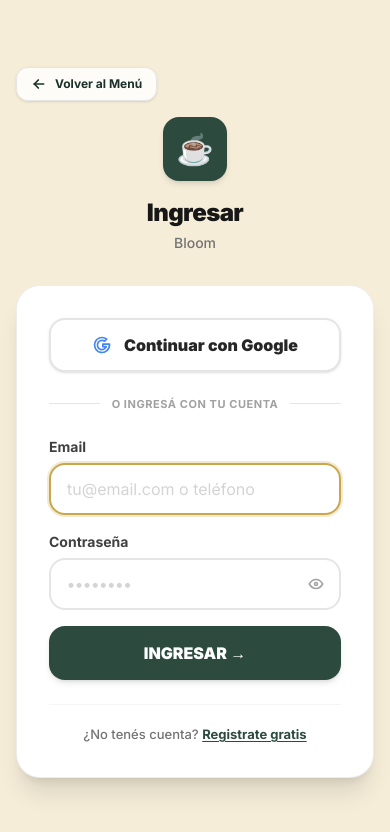
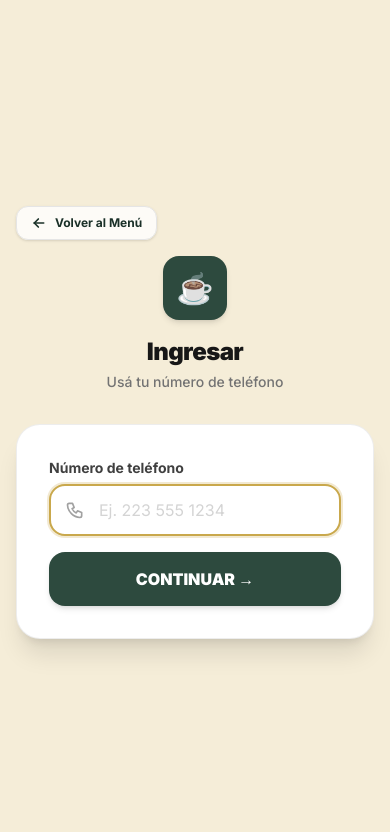
Before and after one commit to Germanmdq/bloom-2, a Next.js app: page /acceso in a window 390 px wide. Shown: the top 832 px of the page. Built offline with nearby package versions, Linux system fonts and the light colour scheme; no server answers.

Commit message:
feat: add phone-only customer access

```diff
--- a/app/acceso/page.tsx
+++ b/app/acceso/page.tsx
@@ -1,81 +1,60 @@
 "use client";
 
 import { useState } from "react";
-import { IconLoader2, IconEye, IconEyeOff, IconArrowLeft, IconBrandGoogle } from "@tabler/icons-react";
-import { createClient } from "@/lib/supabase/client";
+import { IconArrowLeft, IconLoader2, IconPhone } from "@tabler/icons-react";
 
 const GREEN = "#2d4a3e";
 const CREAM = "#F5EDD8";
 
+type AccessResult =
+  | { status: "needs_name" }
+  | { status: "ok"; name: string; created: boolean }
+  | { error: string };
+
 export default function AccesoPage() {
-    const supabase = createClient();
-
-    const [identifier, setIdentifier] = useState("");
-    const [password, setPassword] = useState("");
-    const [showPwd, setShowPwd] = useState(false);
+  const [phone, setPhone] = useState("");
+  const [fullName, setFullName] = useState("");
+  const [needsName, setNeedsName] = useState(false);
   const [loading, setLoading] = useState(false);
-    const [googleLoading, setGoogleLoading] = useState(false);
   const [error, setError] = useState("");
 
-    const handleSubmit = async (e: React.FormEvent) => {
-        e.preventDefault();
+  const handleSubmit = async (event: React.FormEvent) => {
+    event.preventDefault();
     setError("");
 
-        if (!identifier.trim()) { setError("Ingresá tu teléfono o email."); return; }
-        if (!password.trim()) { setError("Ingresá tu contraseña."); return; }
-
-        setLoading(true);
-
-        const raw = identifier.trim();
-        const isPhone = /^[\d\s\-\+\(\)]+$/.test(raw) && raw.replace(/\D/g, "").length >= 6;
-        const phoneClean = raw.replace(/\D/g, "");
-
-        // Los administradores pueden ingresar un alias simple (ej. "admin" o "admin2").
-        const username = raw.trim().toLowerCase();
-        const email = !isPhone && !username.includes("@")
-            ? `${username}@bloom.com`
-            : username;
-        let { data, error: authError } = isPhone
-            ? await supabase.auth.signInWithPassword({ phone: phoneClean, password: password.trim() })
-            : await supabase.auth.signInWithPassword({ email, password: password.trim() });
-
-        // Las cuentas creadas con el registro simple por teléfono usan un email
-        // interno. Conservamos el intento por teléfono real para el resto.
-        if (isPhone && (authError || !data.user)) {
-            const fallback = await supabase.auth.signInWithPassword({
-                email: `${phoneClean}@bloom.local`,
-                password: password.trim(),
-            });
-            data = fallback.data;
-            authError = fallback.error;
+    const cleanPhone = phone.replace(/\D/g, "");
+    if (cleanPhone.length < 7) {
+      setError("Ingresá un número de teléfono válido.");
+      return;
     }
-
-        if (authError || !data.user) {
-            setError("Datos incorrectos. Verificá teléfono/email y contraseña.");
-            setLoading(false);
+    if (needsName && !fullName.trim()) {
+      setError("Ingresá tu nombre para crear tu cuenta.");
       return;
     }
 
-        const { data: profile } = await supabase
-            .from("profiles").select("role").eq("id", data.user.id).single();
+    setLoading(true);
+    try {
+      const response = await fetch("/api/auth/phone-access", {
+        method: "POST",
+        headers: { "Content-Type": "application/json" },
+        body: JSON.stringify({ phone: cleanPhone, fullName: fullName.trim() || undefined }),
+      });
+      const result = await response.json() as AccessResult;
 
-        const isStaff = ["ADMIN", "WAITER", "KITCHEN", "MANAGER"].includes(profile?.role);
-        window.location.replace(isStaff ? "/dashboard" : "/menu");
-    };
+      if (!response.ok || "error" in result) {
+        setError("error" in result ? result.error : "No pudimos ingresar. Intentá de nuevo.");
+        return;
+      }
+      if (result.status === "needs_name") {
+        setNeedsName(true);
+        return;
+      }
 
-    const continueWithGoogle = async () => {
-        setError("");
-        setGoogleLoading(true);
-        const { error: oauthError } = await supabase.auth.signInWithOAuth({
-            provider: "google",
-            options: {
-                redirectTo: `${window.location.origin}/auth/callback?next=/registro-google`,
-            },
-        });
-
-        if (oauthError) {
-            setError("No pudimos iniciar Google. Intentá de nuevo.");
-            setGoogleLoading(false);
+      window.location.assign("/menu");
+    } catch {
+      setError("No pudimos conectarnos. Revisá tu conexión e intentá de nuevo.");
+    } finally {
+      setLoading(false);
     }
   };
 
@@ -84,8 +63,8 @@ export default function AccesoPage() {
       <div className="w-full max-w-[400px]">
         <button
           type="button"
-                    onClick={() => window.location.replace("/menu")}
-                    className="mb-4 inline-flex items-center gap-2 rounded-xl bg-white/80 backdrop-blur-sm px-3.5 py-2 text-xs font-bold text-[#1a3028] shadow-sm border border-neutral-200 hover:bg-white transition-all active:scale-95 cursor-pointer"
+          onClick={() => window.location.assign("/menu")}
+          className="mb-4 inline-flex items-center gap-2 rounded-xl bg-white/80 px-3.5 py-2 text-xs font-bold text-[#1a3028] shadow-sm border border-neutral-200 hover:bg-white transition-all active:scale-95"
         >
           <IconArrowLeft size={16} strokeWidth={2.5} />
           <span>Volver al Menú</span>
@@ -96,60 +75,45 @@ export default function AccesoPage() {
             ☕
           </div>
           <h1 className="text-2xl font-black tracking-tight text-neutral-900">Ingresar</h1>
-                    <p className="mt-1 text-sm font-medium text-neutral-500">Bloom</p>
+          <p className="mt-1 text-sm font-medium text-neutral-500">Usá tu número de teléfono</p>
         </div>
 
         <div className="rounded-3xl border border-black/[0.07] bg-white p-8 shadow-xl">
-                    <button
-                        type="button"
-                        onClick={() => void continueWithGoogle()}
-                        disabled={googleLoading || loading}
-                        className="flex min-h-[54px] w-full items-center justify-center gap-3 rounded-2xl border-2 border-neutral-200 bg-white text-[16px] font-black text-neutral-800 shadow-sm transition hover:bg-neutral-50 disabled:opacity-60"
-                    >
-                        {googleLoading ? <IconLoader2 className="h-5 w-5 animate-spin" /> : <IconBrandGoogle className="h-5 w-5 text-[#4285F4]" />}
-                        Continuar con Google
-                    </button>
-
-                    <div className="my-6 flex items-center gap-3 text-[11px] font-bold uppercase tracking-wider text-neutral-400">
-                        <span className="h-px flex-1 bg-neutral-200" />
-                        o ingresá con tu cuenta
-                        <span className="h-px flex-1 bg-neutral-200" />
+          <form onSubmit={handleSubmit} className="space-y-4">
+            <div>
+              <label className="block text-[14px] font-bold text-neutral-700 mb-1.5">Número de teléfono</label>
+              <div className="relative">
+                <IconPhone className="absolute left-4 top-1/2 -translate-y-1/2 text-neutral-400" size={20} />
+                <input
+                  type="tel"
+                  inputMode="tel"
+                  autoComplete="tel"
+                  placeholder="Ej. 223 555 1234"
+                  value={phone}
+                  onChange={(event) => { setPhone(event.target.value); setError(""); }}
+                  className="w-full min-h-[52px] rounded-2xl border-2 border-neutral-200 bg-white px-4 pl-12 text-[16px] font-semibold outline-none placeholder:text-neutral-300 placeholder:font-normal focus:border-[#c9a84c] focus:ring-2 focus:ring-[#c9a84c]/25 transition-all"
+                  autoFocus
+                />
+              </div>
             </div>
 
-                    <form onSubmit={handleSubmit} className="space-y-4">
+            {needsName && (
               <div>
-                            <label className="block text-[14px] font-bold text-neutral-700 mb-1.5">Email</label>
+                <label className="block text-[14px] font-bold text-neutral-700 mb-1.5">Tu nombre</label>
                 <input
                   type="text"
-                                autoComplete="username"
-                                placeholder="tu@email.com o teléfono"
-                                value={identifier}
-                                onChange={e => { setIdentifier(e.target.value); setError(""); }}
+                  autoComplete="name"
+                  placeholder="¿Cómo te llamás?"
+                  value={fullName}
+                  onChange={(event) => { setFullName(event.target.value); setError(""); }}
                   className="w-full min-h-[52px] rounded-2xl border-2 border-neutral-200 bg-white px-4 text-[16px] font-semibold outline-none placeholder:text-neutral-300 placeholder:font-normal focus:border-[#c9a84c] focus:ring-2 focus:ring-[#c9a84c]/25 transition-all"
                   autoFocus
                 />
+                <p className="mt-2 text-xs font-medium text-neutral-500">Es la primera vez que usás este número.</p>
               </div>
+            )}
 
-                        <div>
-                            <label className="block text-[14px] font-bold text-neutral-700 mb-1.5">Contraseña</label>
-                            <div className="relative">
-                                <input
-                                    type={showPwd ? "text" : "password"}
-                                    autoComplete="current-password"
-                                    placeholder="••••••••"
-                                    value={password}
-                                    onChange={e => { setPassword(e.target.value); setError(""); }}
-                                    className="w-full min-h-[52px] rounded-2xl border-2 border-neutral-200 bg-white px-4 pr-12 text-[16px] font-semibold outline-none placeholder:text-neutral-300 focus:border-[#c9a84c] focus:ring-2 focus:ring-[#c9a84c]/25 transition-all"
-                                />
-                                <button type="button" onClick={() => setShowPwd(s => !s)} className="absolute right-4 top-1/2 -translate-y-1/2 text-neutral-400">
-                                    {showPwd ? <IconEyeOff size={18} /> : <IconEye size={18} />}
-                                </button>
-                            </div>
-                        </div>
-
-                        {error && (
-                            <p className="rounded-xl border border-red-200 bg-red-50 px-4 py-3 text-[14px] font-semibold text-red-700">{error}</p>
-                        )}
+            {error && <p className="rounded-xl border border-red-200 bg-red-50 px-4 py-3 text-[14px] font-semibold text-red-700">{error}</p>}
 
             <button
               type="submit"
@@ -157,18 +121,9 @@ export default function AccesoPage() {
               className="flex min-h-[54px] w-full items-center justify-center rounded-2xl text-[16px] font-black text-white shadow-md transition hover:opacity-90 disabled:opacity-60"
               style={{ backgroundColor: GREEN }}
             >
-                            {loading ? <IconLoader2 className="h-5 w-5 animate-spin" /> : "INGRESAR →"}
+              {loading ? <IconLoader2 className="h-5 w-5 animate-spin" /> : needsName ? "CREAR Y ENTRAR →" : "CONTINUAR →"}
             </button>
           </form>
-
-                    <div className="mt-6 border-t border-neutral-100 pt-5 text-center">
-                        <p className="text-[13px] font-medium text-neutral-500">
-                            ¿No tenés cuenta?{" "}
-                            <a href="/registro" className="font-bold underline underline-offset-2" style={{ color: GREEN }}>
-                                Registrate gratis
-                            </a>
-                        </p>
-                    </div>
         </div>
       </div>
     </div>
--- /dev/null
+++ b/app/api/auth/phone-access/route.ts
@@ -0,0 +1,110 @@
+import { NextResponse, type NextRequest } from "next/server";
+import { createServerClient } from "@supabase/ssr";
+import { createServiceRoleClient } from "@/lib/supabase/service-role";
+import { getSupabaseAnonKey, getSupabaseUrl } from "@/lib/supabase/env";
+import { supabaseSessionCookieOptions } from "@/lib/supabase/cookie-options";
+
+const normalizePhone = (value: string) => value.replace(/\D/g, "");
+
+type CustomerProfile = {
+  id: string;
+  full_name: string | null;
+  phone: string | null;
+  is_customer: boolean | null;
+};
+
+function passwordForPhone(phone: string) {
+  return `bloom-${phone.slice(-6)}`;
+}
+
+function sessionClient(request: NextRequest, response: NextResponse) {
+  return createServerClient(getSupabaseUrl(), getSupabaseAnonKey(), {
+    cookieOptions: supabaseSessionCookieOptions,
+    cookies: {
+      getAll: () => request.cookies.getAll(),
+      setAll: (cookies) => cookies.forEach(({ name, value, options }) => response.cookies.set(name, value, options)),
+    },
+  });
+}
+
+async function startCustomerSession(request: NextRequest, response: NextResponse, phone: string) {
+  const client = sessionClient(request, response);
+  return client.auth.signInWithPassword({ phone, password: passwordForPhone(phone) });
+}
+
+export async function POST(request: NextRequest) {
+  const body = await request.json().catch(() => ({}));
+  const phone = normalizePhone(String(body.phone ?? ""));
+  const fullName = String(body.fullName ?? "").trim();
+
+  if (phone.length < 7 || phone.length > 15) {
+    return NextResponse.json({ error: "Ingresá un número de teléfono válido." }, { status: 400 });
+  }
+
+  const service = createServiceRoleClient();
+  const { data: profiles, error: lookupError } = await service
+    .from("profiles")
+    .select("id, full_name, phone, is_customer")
+    .not("phone", "is", null)
+    .limit(1000);
+
+  if (lookupError) {
+    console.error("[phone-access] profile lookup", lookupError);
+    return NextResponse.json({ error: "No pudimos verificar el número. Intentá de nuevo." }, { status: 500 });
+  }
+
+  const profile = ((profiles ?? []) as CustomerProfile[]).find((candidate) => normalizePhone(candidate.phone ?? "") === phone);
+
+  if (profile && !profile.is_customer) {
+    return NextResponse.json({ error: "El acceso del personal se realiza desde el panel interno." }, { status: 403 });
+  }
+
+  if (!profile && !fullName) {
+    return NextResponse.json({ status: "needs_name" });
+  }
+
+  let customerName = profile?.full_name?.trim() || fullName;
+  if (!profile) {
+    const { data: created, error: createError } = await service.auth.admin.createUser({
+      phone,
+      password: passwordForPhone(phone),
+      phone_confirm: true,
+      user_metadata: { full_name: fullName, is_customer: true },
+    });
+
+    if (createError || !created.user) {
+      console.error("[phone-access] customer creation", createError);
+      return NextResponse.json({ error: "No pudimos crear tu cuenta. Intentá de nuevo." }, { status: 500 });
+    }
+
+    const { error: profileError } = await service.from("profiles").update({
+      full_name: fullName,
+      phone,
+      is_customer: true,
+    }).eq("id", created.user.id);
+
+    if (profileError) {
+      console.error("[phone-access] profile update", profileError);
+      return NextResponse.json({ error: "Tu cuenta se creó, pero no pudimos completar tus datos. Intentá nuevamente." }, { status: 500 });
+    }
+    customerName = fullName;
+  } else {
+    const { error: passwordError } = await service.auth.admin.updateUserById(profile.id, {
+      password: passwordForPhone(phone),
+      phone_confirm: true,
+    });
+    if (passwordError) {
+      console.error("[phone-access] customer session setup", passwordError);
+      return NextResponse.json({ error: "No pudimos iniciar tu sesión. Intentá de nuevo." }, { status: 500 });
+    }
+  }
+
+  const response = NextResponse.json({ status: "ok", name: customerName, created: !profile });
+  const { error: signInError } = await startCustomerSession(request, response, phone);
+  if (signInError) {
+    console.error("[phone-access] sign in", signInError);
+    return NextResponse.json({ error: "No pudimos iniciar tu sesión. Intentá de nuevo." }, { status: 500 });
+  }
+
+  return response;
+}
--- a/app/dashboard/layout.tsx
+++ b/app/dashboard/layout.tsx
@@ -2,9 +2,6 @@ import { redirect } from "next/navigation";
 import { createClient } from "@/lib/supabase/server";
 import { isAdminEmail } from "@/lib/auth/admin";
 import { DashboardClientLayout } from "@/components/dashboard/DashboardClientLayout";
-
-// El panel depende de la sesión actual; no debe generarse como página estática.
-export const dynamic = "force-dynamic";
 
 export default async function DashboardLayout({
   children,
@@ -22,11 +19,11 @@ export default async function DashboardLayout({
 
   const { data: profile } = await supabase
     .from("profiles")
-    .select("role")
+    .select("role, is_customer")
     .eq("id", user.id)
     .single();
 
-  const isStaff = profile?.role === "ADMIN" || profile?.role === "WAITER" || profile?.role === "KITCHEN" || isAdminEmail(user.email);
+  const isStaff = !profile?.is_customer && (profile?.role === "ADMIN" || profile?.role === "WAITER" || profile?.role === "KITCHEN" || isAdminEmail(user.email));
 
   if (!isStaff) {
     redirect("/acceso");
--- a/lib/supabase/env.ts
+++ b/lib/supabase/env.ts
@@ -1,9 +1,9 @@
 /**
  * Prioridad: variables en `.env.local` / entorno, si no hay, los mismos valores que ya usa el repo
- * en `scripts/seed-menu.mjs` y el resto de scripts (proyecto `elvifblvjvcbwabhrlco`).
+ * en `scripts/seed-menu.mjs` y el resto de scripts (proyecto `zcgctaqzqcpqopforttc`, Bloom Nuevo).
  */
-const DEFAULT_PROJECT_URL = "https://elvifblvjvcbwabhrlco.supabase.co";
-const DEFAULT_ANON_KEY = "eyJhbGciOiJIUzI1NiIsInR5cCI6IkpXVCJhc3MiOiJzdXBhYmFzZSIsInJlZiI6ImVsdmlmYmx2anZjYndhYmhybGNvIiwicm9sZSI6ImFub24iLCJpYXQiOjE3Njg0MDUwNjksImV4cCI6MjA4Mzk4MTA2OX0.-qQkxgfz9Sz6c77QLHLo1bELXSAJINrKDJ5ovwBeECY";
+const DEFAULT_PROJECT_URL = "https://zcgctaqzqcpqopforttc.supabase.co";
+const DEFAULT_ANON_KEY = "sb_publishable_HNrP-eOoDNRb17Q0BfmMQQ_hNuFi50h";
 
 
 export function getSupabaseUrl(): string {
```
Lines whose indentation alone changed are shown as unchanged.
